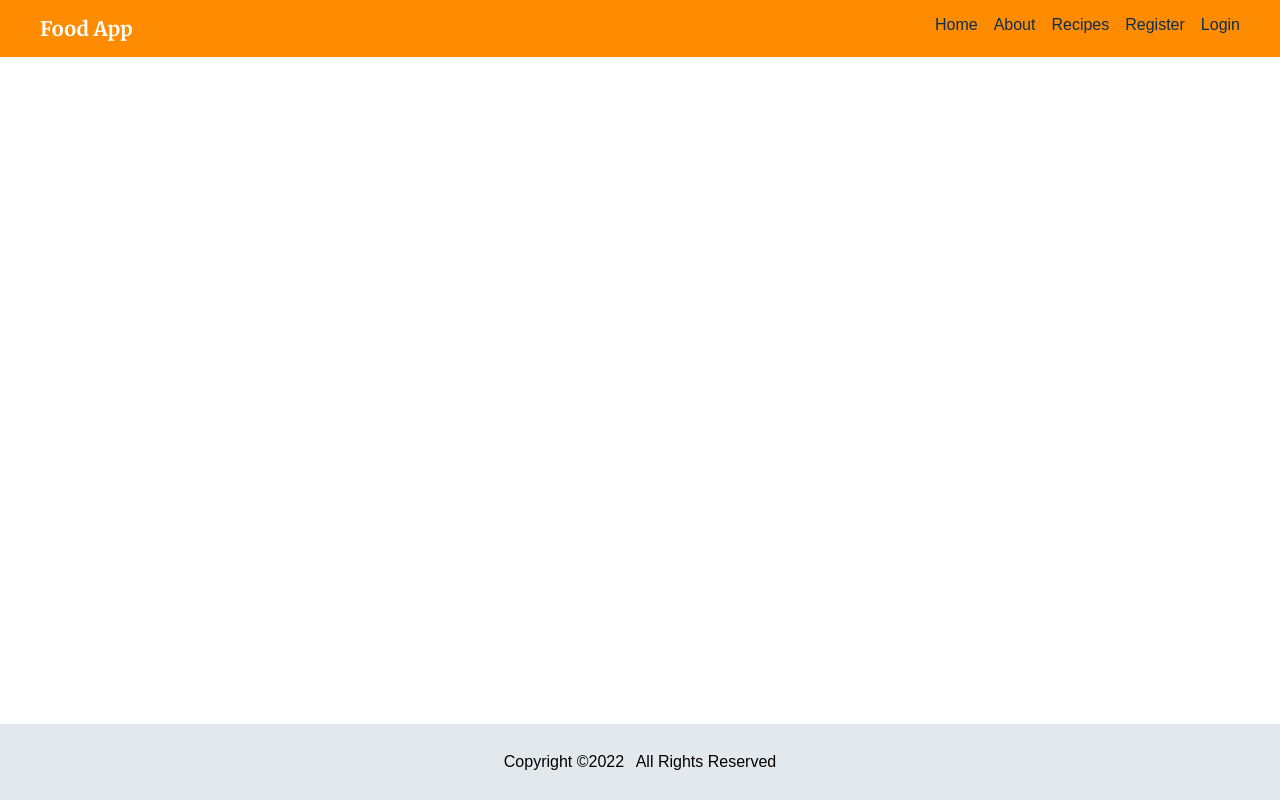
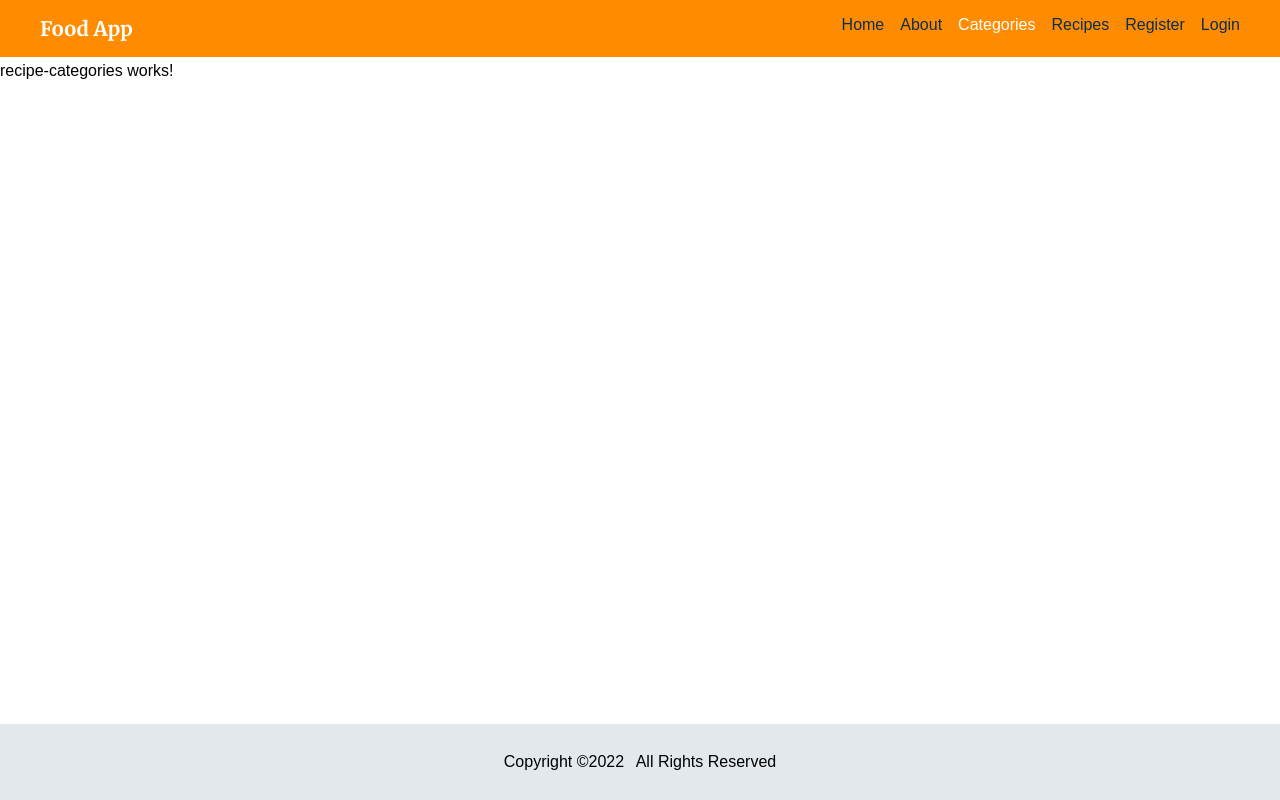
Before and after one commit to gennadiySinigur/food-app-angular, an Angular app: page /categories in a window 1280 px wide. Before the commit this address led to /. Built offline with nearby package versions, Linux system fonts and the light colour scheme; a web font is replaced by a local one.

Commit message:
Added Categories page

```diff
--- a/src/app/app-routing.module.ts
+++ b/src/app/app-routing.module.ts
@@ -7,6 +7,7 @@ import { RecipesComponent } from './recipes/recipes.component';
 import { RegistrationComponent } from './core/registration/registration.component';
 import { LoginComponent } from './core/login/login.component';
 import { RecipeDetailsComponent } from './recipes/components/recipe-details/recipe-details.component';
+import { RecipeCategoriesComponent } from './recipes/components/recipe-categories/recipe-categories.component';
 
 const routes: Routes = [
   { path: '', component: HomeComponent },
@@ -14,7 +15,8 @@ const routes: Routes = [
   { path: 'recipes', component: RecipesComponent },
   { path: 'registration', component: RegistrationComponent },
   { path: 'login', component: LoginComponent },
-  { path: 'recipes/:id', component: RecipeDetailsComponent }
+  { path: 'recipes/:id', component: RecipeDetailsComponent },
+  { path: 'categories', component: RecipeCategoriesComponent }
 ];
 
 @NgModule({
--- a/src/app/core/header/header.component.html
+++ b/src/app/core/header/header.component.html
@@ -16,6 +16,10 @@
           About
         </a>
 
+        <a routerLink="/categories" routerLinkActive="active-link"  class="nav-link">
+          Categories
+        </a>
+
         <a routerLink="/recipes" routerLinkActive="active-link"  class="nav-link">
           Recipes
         </a>
--- /dev/null
+++ b/src/app/recipes/components/recipe-categories/recipe-categories.component.html
@@ -0,0 +1 @@
+<p>recipe-categories works!</p>
--- /dev/null
+++ b/src/app/recipes/components/recipe-categories/recipe-categories.component.ts
@@ -0,0 +1,15 @@
+import { Component, OnInit } from '@angular/core';
+
+@Component({
+  selector: 'app-recipe-categories',
+  templateUrl: './recipe-categories.component.html',
+  styleUrls: ['./recipe-categories.component.scss']
+})
+export class RecipeCategoriesComponent implements OnInit {
+
+  constructor() { }
+
+  ngOnInit(): void {
+  }
+
+}
--- a/src/app/recipes/recipes.module.ts
+++ b/src/app/recipes/recipes.module.ts
@@ -5,13 +5,15 @@ import { RecipesListComponent } from './components/recipes-list/recipes-list.com
 import { RecipeCardComponent } from './components/recipe-card/recipe-card.component';
 import { RecipeDetailsComponent } from './components/recipe-details/recipe-details.component';
 import { RouterLinkWithHref } from '@angular/router';
+import { RecipeCategoriesComponent } from './components/recipe-categories/recipe-categories.component';
 
 @NgModule({
   declarations: [
     RecipesComponent,
     RecipesListComponent,
     RecipeCardComponent,
-    RecipeDetailsComponent
+    RecipeDetailsComponent,
+    RecipeCategoriesComponent
   ],
   imports: [
     CommonModule,
```
Also changed, not shown: src/app/recipes/components/recipe-categories/recipe-categories.component.scss (added), 1 other file (tests, documents, lock files or other folders).
